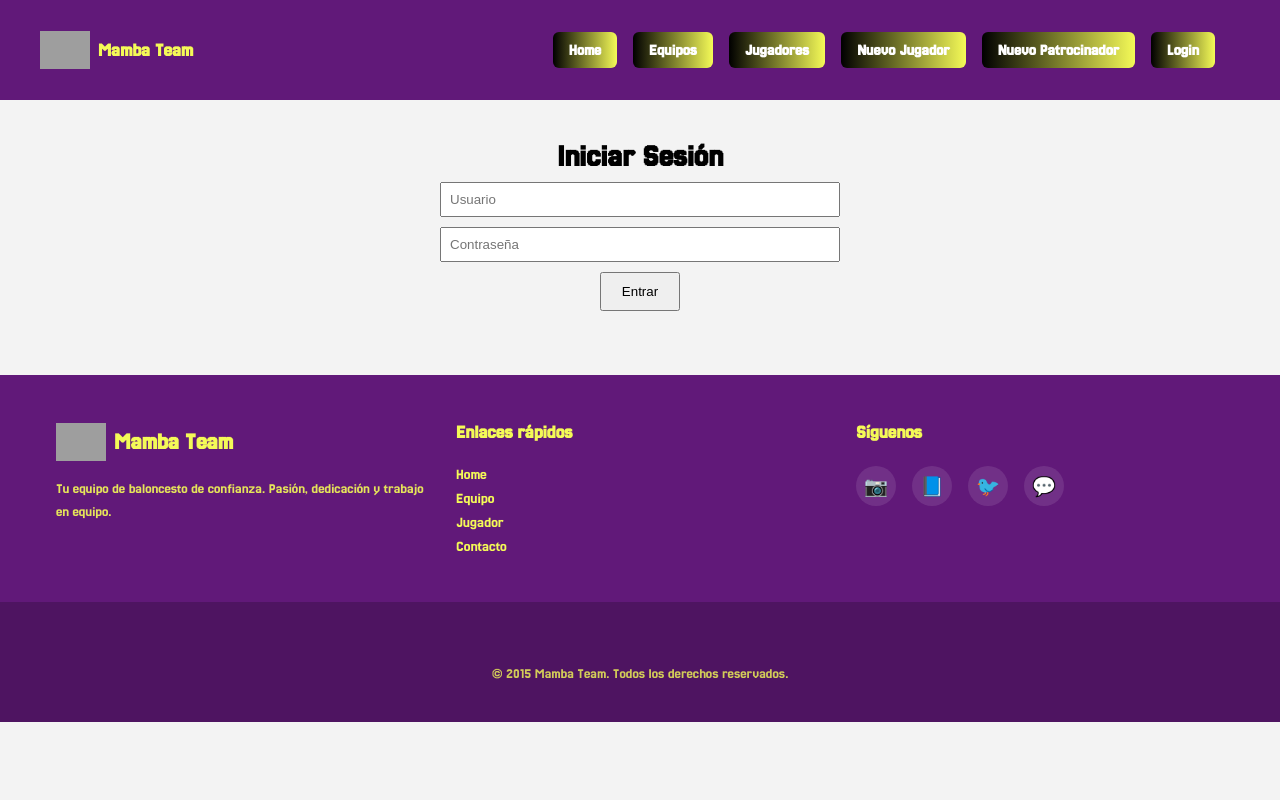
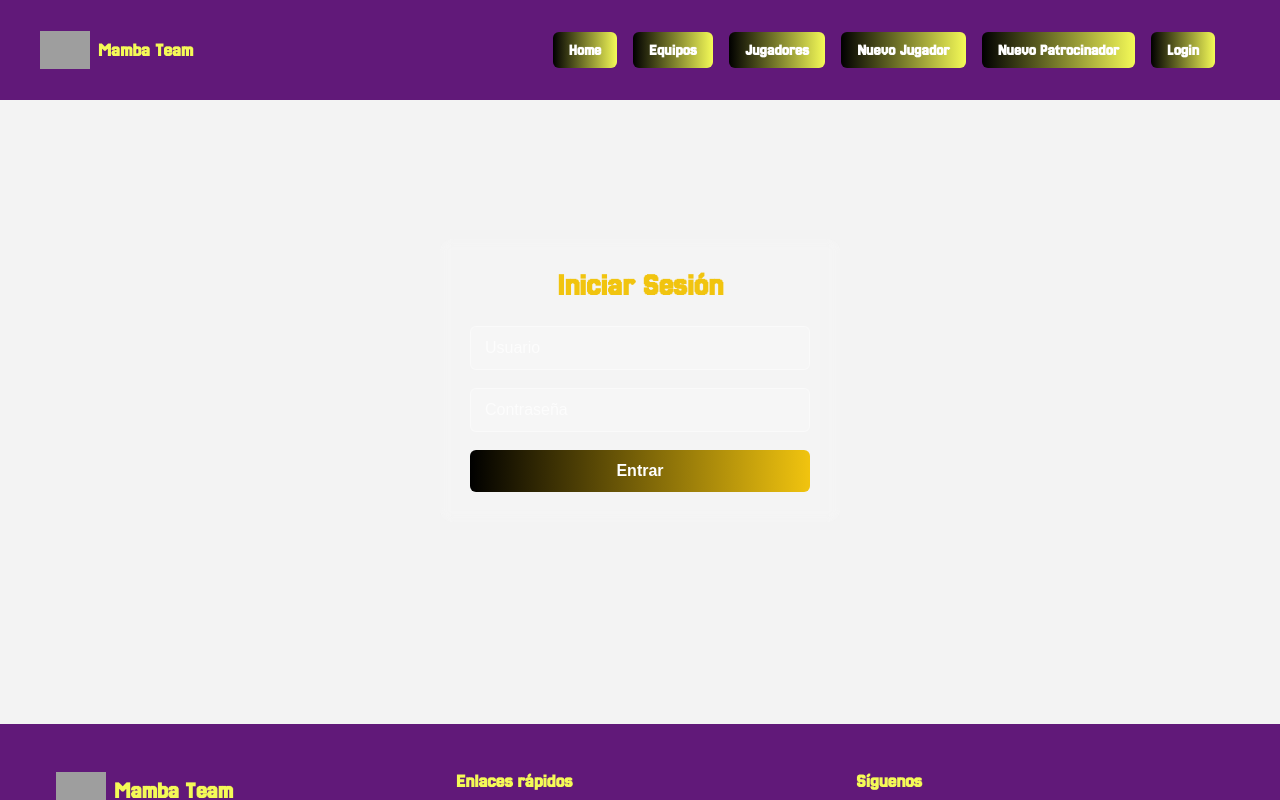
Before and after one commit to Taazz7/TFG-MambaTeam, a Vue app: page /login in a window 1280 px wide. Shown: the top 800 px of the page. Built offline with nearby package versions, Linux system fonts and the light colour scheme; grey boxes are pictures that could not be loaded.

Commit message:
Estilos del inicio de sesion

```diff
--- a/src/composables/useAuth.ts
+++ b/src/composables/useAuth.ts
@@ -1,10 +1,13 @@
 import { ref } from 'vue'
 import { API_CONFIG } from '../config/api'
+import { useRouter } from 'vue-router'
 
 const token = ref(localStorage.getItem('token') || null)
 const user = ref(null)
 
 export function useAuth() {
+  const router = useRouter()
+
   const isLoggedIn = () => token.value !== null
 
   const login = async (username: string, password: string) => {
@@ -23,6 +26,9 @@ export function useAuth() {
     const payload = JSON.parse(atob(jwt.split('.')[1]))
     user.value = payload
 
+    // 🔥 Redirigir automáticamente a Home
+    router.push('/')
+
     return true
   }
 
@@ -30,6 +36,9 @@ export function useAuth() {
     token.value = null
     user.value = null
     localStorage.removeItem('token')
+
+
+    router.push('/')
   }
 
   const isAdmin = () => {
--- /dev/null
+++ b/src/styles/_login.scss
@@ -0,0 +1,70 @@
+/* ============================
+   LOGIN PAGE
+   ============================ */
+
+.login-container {
+  max-width: 400px;
+  margin: 60px auto;
+  padding: 30px;
+  background: rgba(255, 255, 255, 0.1);
+  border-radius: 12px;
+  backdrop-filter: blur(6px);
+  text-align: center;
+  color: white;
+}
+
+/* Título */
+.login-title {
+  font-size: 2rem;
+  font-weight: bold;
+  margin-bottom: 25px;
+  color: $color-light;
+}
+
+/* Inputs */
+.login-input {
+  width: 100%;
+  padding: 12px 14px;
+  margin-bottom: 18px;
+  border-radius: 6px;
+  border: 1px solid rgba(255,255,255,0.4);
+  background: rgba(255,255,255,0.15);
+  color: white;
+  font-size: 1rem;
+
+  &::placeholder {
+    color: rgba(255,255,255,0.7);
+  }
+
+  &:focus {
+    outline: none;
+    border-color: $color-light;
+    background: rgba(255,255,255,0.25);
+  }
+}
+
+/* Botón Entrar */
+.login-button {
+  width: 100%;
+  padding: 12px;
+  border-radius: 6px;
+  font-weight: bold;
+  cursor: pointer;
+  border: none;
+  font-size: 1rem;
+  background: linear-gradient(to right, $color-dark, $color-light);
+  color: white;
+  @include transition(all);
+
+  &:hover {
+    opacity: 0.85;
+    transform: translateY(-2px);
+  }
+}
+
+.login-page {
+  display: flex;
+  justify-content: center;
+  align-items: center;
+  min-height: 70vh;
+}
--- a/src/styles/main.scss
+++ b/src/styles/main.scss
@@ -25,3 +25,6 @@
 
 // 7. Tablas AdminStats
 @import './tables';
+
+// 8. Login
+@import './login';
--- a/src/views/login.vue
+++ b/src/views/login.vue
@@ -1,57 +1,121 @@
-<template>
-  <div class="login-container">
-    <h1>Iniciar Sesión</h1>
-
-    <form @submit.prevent="onLogin">
-      <input v-model="username" placeholder="Usuario" required />
-      <input v-model="password" type="password" placeholder="Contraseña" required />
-
-      <button type="submit">Entrar</button>
-    </form>
-
-    <p v-if="error" class="error">{{ error }}</p>
-  </div>
-</template>
-
 <script setup>
 import { ref } from 'vue'
-import { useAuth } from '../composables/useAuth'
+import { useAuth } from '@/composables/useAuth'
 import { useRouter } from 'vue-router'
 
 const username = ref('')
 const password = ref('')
-const error = ref(null)
 
 const { login } = useAuth()
 const router = useRouter()
 
-const onLogin = async () => {
+const doLogin = async () => {
   const ok = await login(username.value, password.value)
-  if (!ok) {
-    error.value = 'Credenciales incorrectas'
-    return
+
+  if (ok) {
+    router.push('/')
+  } else {
+    alert('Credenciales incorrectas')
   }
-
-  router.push('/admin/stats/nac')
 }
 </script>
 
-<style scoped>
+<template>
+  <div class="login-page">
+    <form @submit.prevent class="login-container">
+      <h2 class="login-title">Iniciar Sesión</h2>
+
+      <input
+        v-model="username"
+        class="login-input"
+        placeholder="Usuario"
+      />
+
+      <input
+        v-model="password"
+        type="password"
+        class="login-input"
+        placeholder="Contraseña"
+      />
+
+      <button
+        type="button"
+        class="login-button"
+        @click="doLogin"
+      >
+        Entrar
+      </button>
+    </form>
+  </div>
+</template>
+
+<style lang="scss">
+/* CONTENEDOR GENERAL */
+.login-page {
+  display: flex;
+  justify-content: center;
+  align-items: center;
+  min-height: 70vh;
+}
+
+/* TARJETA DEL LOGIN */
 .login-container {
   max-width: 400px;
-  margin: 40px auto;
+  width: 100%;
+  padding: 30px;
+  background: rgba(255, 255, 255, 0.1);
+  border-radius: 12px;
+  backdrop-filter: blur(6px);
   text-align: center;
+  color: white;
 }
-input {
-  display: block;
+
+/* TÍTULO */
+.login-title {
+  font-size: 2rem;
+  font-weight: bold;
+  margin-bottom: 25px;
+  color: #f1c40f; /* amarillo corporativo */
+}
+
+/* INPUTS */
+.login-input {
   width: 100%;
-  margin: 10px 0;
-  padding: 8px;
+  padding: 12px 14px;
+  margin-bottom: 18px;
+  border-radius: 6px;
+  border: 1px solid rgba(255,255,255,0.4);
+  background: rgba(255,255,255,0.15);
+  color: white;
+  font-size: 1rem;
+
+  &::placeholder {
+    color: rgba(255,255,255,0.7);
+  }
+
+  &:focus {
+    outline: none;
+    border-color: #f1c40f;
+    background: rgba(255,255,255,0.25);
+  }
 }
-button {
-  padding: 10px 20px;
-}
-.error {
-  color: red;
+
+/* BOTÓN */
+.login-button {
+  width: 100%;
+  padding: 12px;
+  border-radius: 6px;
+  font-weight: bold;
+  cursor: pointer;
+  border: none;
+  font-size: 1rem;
+  background: linear-gradient(to right, #000000, #f1c40f);
+  color: white;
+  transition: all 0.2s ease;
+
+  &:hover {
+    opacity: 0.85;
+    transform: translateY(-2px);
+  }
 }
 </style>
```
